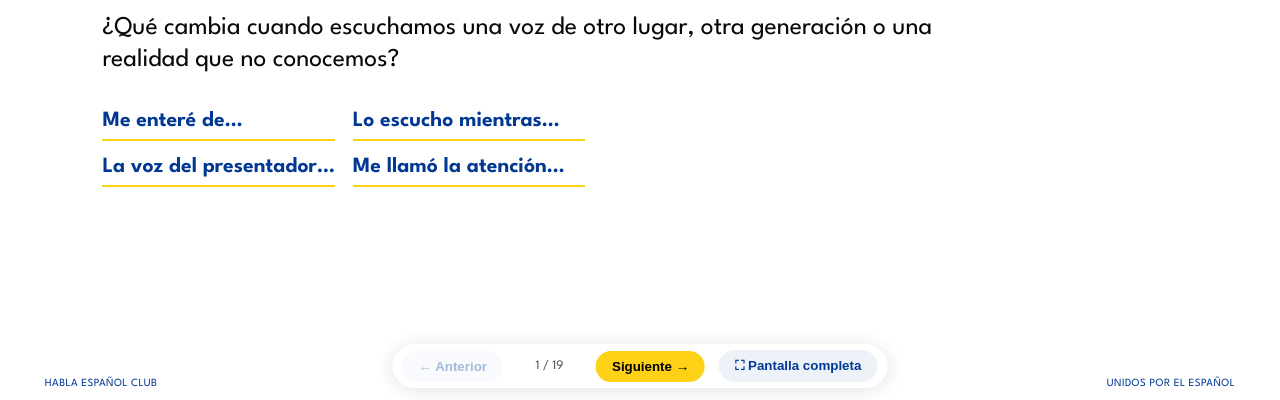
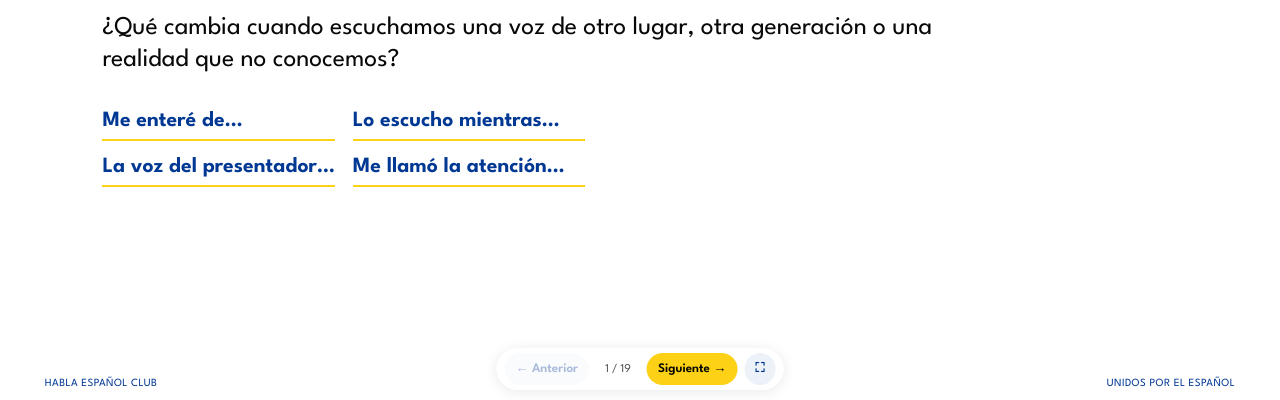
Before and after one commit to lunamaryssol/hablaespanolclub, a plain HTML site: page tema-067.html in a window 1280 px wide. Shown: the part 400-800 px from the top of the page. Drawn offline with Linux system fonts and the light colour scheme.

Commit message:
Compact desktop slide navigation controls

```diff
--- a/tema-067.html
+++ b/tema-067.html
@@ -32,7 +32,7 @@ p,li{font-size:clamp(16px,1.55vw,21px);line-height:1.32;margin:0 0 12px}
 .btn{border:0;border-radius:22px;padding:9px 15px;background:var(--y);font-weight:700;color:#000;cursor:pointer}.choice{border:1px solid #dbe2ec;border-radius:12px;background:#fff;padding:13px;text-align:left;font:inherit;font-size:15px;cursor:pointer}.choice[aria-pressed=true]{background:#fff9d9;border-color:var(--b)}
 textarea{width:100%;height:95px;border:1px solid #cdd6e3;border-radius:10px;padding:10px;font:16px League,Arial}
 .footer{position:absolute;bottom:12px;left:clamp(25px,3.5vw,56px);right:clamp(25px,3.5vw,56px);display:flex;justify-content:space-between;color:var(--b);font-size:11px;letter-spacing:.04em}
-.controls{position:fixed;z-index:22;bottom:12px;left:50%;transform:translateX(-50%);display:flex;align-items:center;justify-content:center;gap:14px;padding:6px 10px;border-radius:28px;background:rgba(255,255,255,.96);box-shadow:0 2px 18px #001b4420}.controls button{border:0;border-radius:22px;padding:8px 16px;background:#edf2f9;color:var(--b);font-weight:700;cursor:pointer}.controls .next{background:var(--y);color:#000}.controls button:disabled{opacity:.35}.count{min-width:65px;text-align:center;font-size:13px;color:#555}
+.controls{position:fixed;z-index:22;bottom:10px;left:50%;transform:translateX(-50%);display:flex;align-items:center;justify-content:center;gap:7px;padding:5px 8px;border-radius:24px;background:rgba(255,255,255,.97);box-shadow:0 2px 14px #001b4418;max-width:calc(100vw - 24px)}.controls button{border:0;border-radius:18px;padding:6px 11px;min-height:32px;background:#edf2f9;color:var(--b);font:600 13px League,Arial,sans-serif;line-height:1.1;white-space:nowrap;cursor:pointer}.controls .next{background:var(--y);color:#000}.controls button:disabled{opacity:.35}.count{min-width:44px;text-align:center;font-size:12px;color:#555}
 @media(max-width:700px){
 html,body{height:auto;min-height:100%;overflow-x:hidden;overflow-y:auto;scroll-behavior:smooth}
 .app{height:auto;min-height:100dvh;overflow:visible}
@@ -75,7 +75,7 @@ textarea{height:130px;font-size:16px}
 <section class="slide"><p class="kicker">ACTIVIDAD 8 · PRESENTEN</p><h2>¿Por qué ese orden?</h2><p>Incluyan al menos dos voces diferentes y una pregunta que evite generalizar. Presenten el bloque y expliquen por qué ese orden ayuda a la audiencia.</p><div class="prompt"><strong>B1:</strong> describe cada segmento con frases claras.<br><strong>C1:</strong> justifica el equilibrio entre entretenimiento, información, representación y contexto.</div><div class="footer"><span>ACTIVIDAD 8 / 9</span><span>10 MIN · DISEÑO Y PRESENTACIÓN · 2/2</span></div></section>
 <section class="slide"><p class="kicker">ACTIVIDAD 9 · CIERRE</p><h2>Una voz puede abrir una puerta. ¿Cuál te llevas?</h2><p class="lead">Imagina que mañana tienes que recomendar un solo contenido de audio a alguien que quiere conocer mejor una cultura distinta.</p><p>¿Qué elegirías, a quién escucharíamos y qué podríamos descubrir?</p><div class="phrases"><div class="phrase">Me enteré de…</div><div class="phrase">Lo escucho mientras…</div><div class="phrase">La voz del presentador…</div><div class="phrase">Me llamó la atención…</div></div><div class="footer"><span>ACTIVIDAD 9 / 9</span><span>UNIDOS POR EL ESPAÑOL</span></div></section>
 </main>
-<footer class="controls"><button id="prev">← Anterior</button><span class="count" id="count">1 / 22</span><button class="next" id="next">Siguiente →</button><button id="full">⛶ Pantalla completa</button></footer></div>
+<footer class="controls"><button id="prev">← Anterior</button><span class="count" id="count">1 / 22</span><button class="next" id="next">Siguiente →</button><button id="full">⛶</button></footer></div>
 <script>
 const slides=[...document.querySelectorAll('.slide')],nav=document.getElementById('nav'),count=document.getElementById('count'),position=document.getElementById('position'),fill=document.getElementById('fill');let n=0;
 slides.forEach((s,i)=>{let b=document.createElement('button');b.textContent=i===0?'Inicio':i;b.className=i===0?'first':'';b.onclick=()=>show(i);b.title='Diapositiva '+(i+1);nav.appendChild(b)});
```
